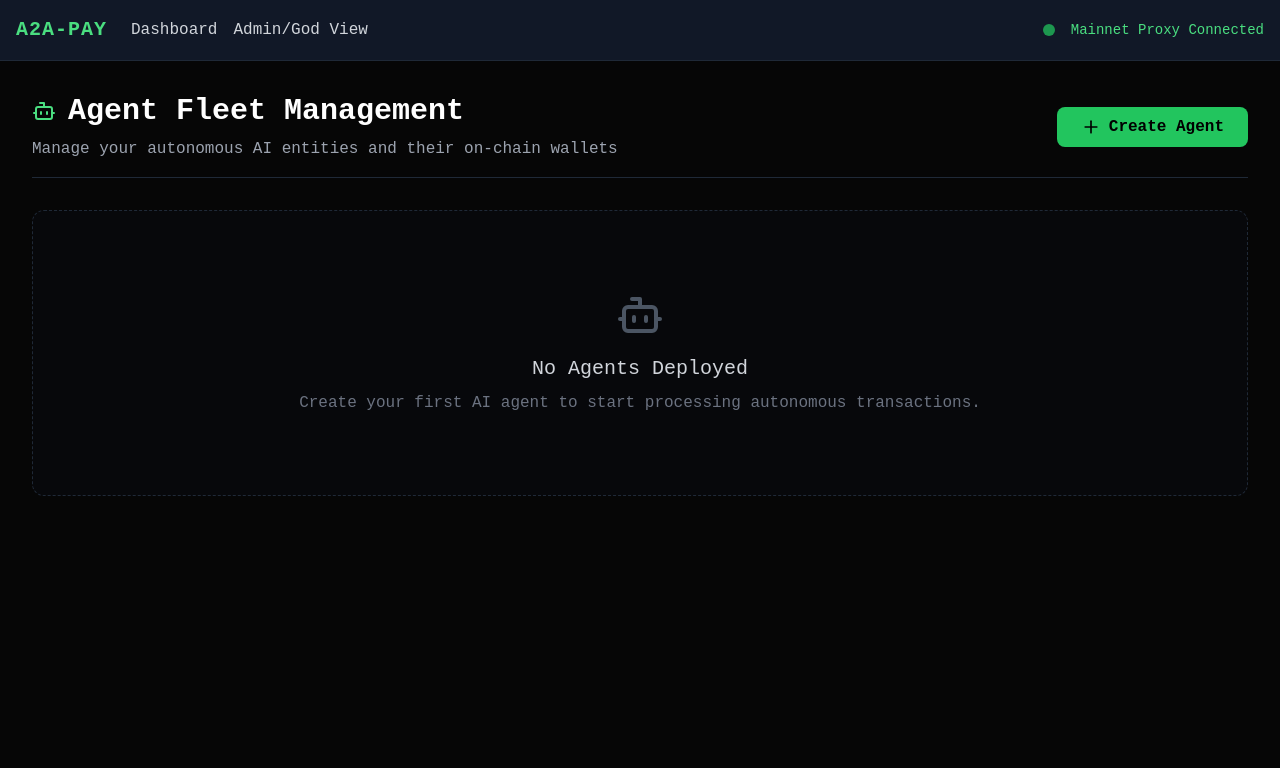
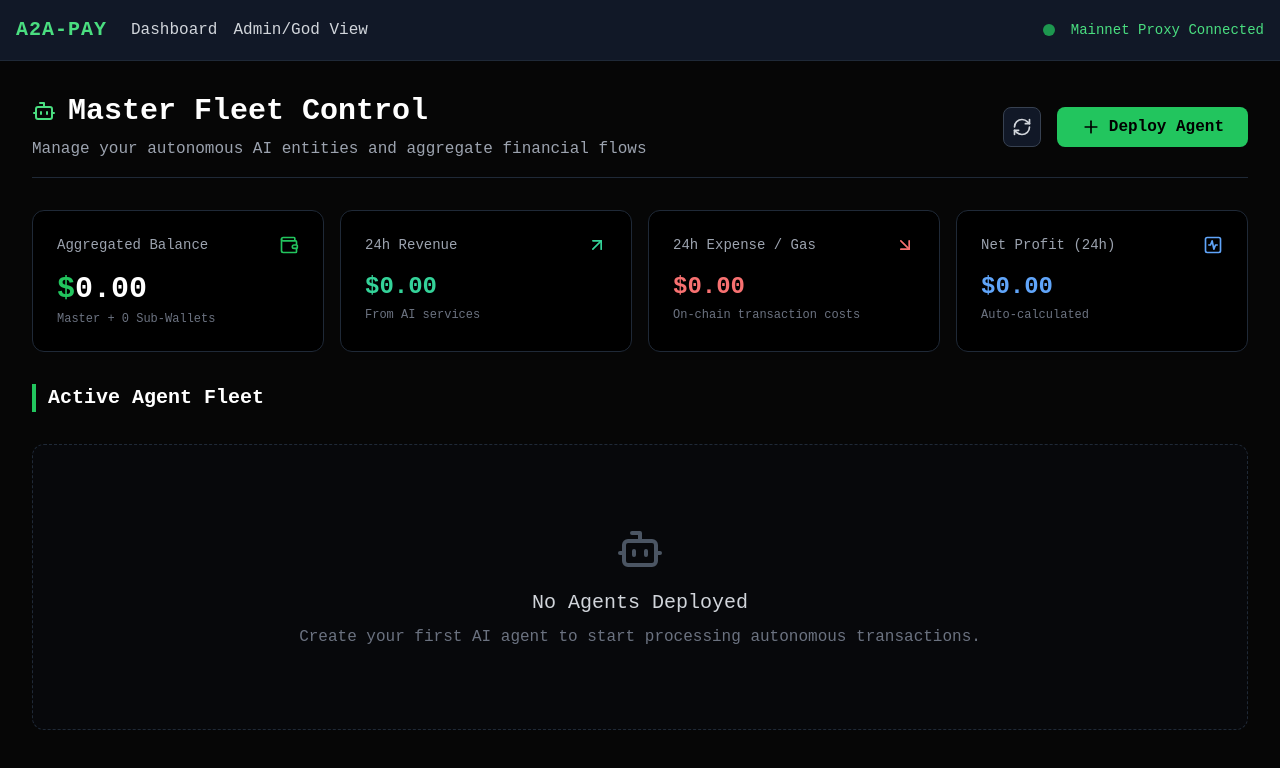
Before and after one commit to SynapseNetworkAI/Synapse-Network, a Next.js app in the folder frontend/: page /dashboard in a window 1280 px wide. Shown: the top 768 px of the page. Built offline with nearby package versions, Linux system fonts and the light colour scheme.

Commit message:
feat: implement Phase 10 Fleet Dashboard UI with global overview and tx history

```diff
--- a/frontend/src/app/dashboard/page.tsx
+++ b/frontend/src/app/dashboard/page.tsx
@@ -2,34 +2,101 @@
 
 import { useEffect, useState } from "react";
 import Link from "next/link";
-import { Plus, Bot, Key, Activity } from "lucide-react";
+import { Plus, Bot, Key, Activity, Wallet, ArrowUpRight, ArrowDownRight, ActivitySquare, RefreshCw, HandCoins } from "lucide-react";
 import { agentStore, AgentIdentity } from "@/utils/agentStore";
 
 export default function Dashboard() {
   const [agents, setAgents] = useState<AgentIdentity[]>([]);
+  const [isRefreshing, setIsRefreshing] = useState(false);
 
   useEffect(() => {
     setAgents(agentStore.getAgents());
   }, []);
 
+  const handleRefresh = () => {
+    setIsRefreshing(true);
+    setTimeout(() => setIsRefreshing(false), 800);
+  };
+
+  // Mock global stats for Dashboard Phase 10
+  const activeAgentsCount = agents.length;
+  const mockTotalBalance = "14052.50";
+  const mock24hRevenue = "+$342.10";
+  const mock24hExpense = "-$12.40";
+  const mockNetProfit = "+$329.70";
+
   return (
-    <div className="p-8 max-w-7xl mx-auto">
-      <div className="flex justify-between items-center mb-8 border-b border-gray-800 pb-4">
+    <div className="p-8 max-w-7xl mx-auto space-y-8">
+      {/* Header */}
+      <div className="flex justify-between items-center border-b border-gray-800 pb-4">
         <div>
           <h1 className="text-3xl font-bold text-white flex items-center">
             <Bot className="mr-3 text-green-400" />
-            Agent Fleet Management
+            Master Fleet Control
           </h1>
-          <p className="text-gray-400 mt-2">Manage your autonomous AI entities and their on-chain wallets</p>
+          <p className="text-gray-400 mt-2">Manage your autonomous AI entities and aggregate financial flows</p>
         </div>
-        <Link href="/dashboard/agents/create">
-          <button className="bg-green-500 hover:bg-green-600 text-black font-bold py-2 px-6 rounded-lg flex items-center transition-colors">
-            <Plus className="mr-2 h-5 w-5" />
-            Create Agent
+        <div className="flex gap-4">
+          <button
+            onClick={handleRefresh}
+            className="p-2 border border-gray-700 bg-gray-900 rounded-lg hover:bg-gray-800 transition-colors text-gray-300"
+            title="Refresh Fleet Status"
+          >
+            <RefreshCw className={`w-5 h-5 ${isRefreshing ? 'animate-spin text-green-400' : ''}`} />
           </button>
-        </Link>
+          <Link href="/dashboard/agents/create">
+            <button className="bg-green-500 hover:bg-green-600 text-black font-bold py-2 px-6 rounded-lg flex items-center transition-colors">
+              <Plus className="mr-2 h-5 w-5" />
+              Deploy Agent
+            </button>
+          </Link>
+        </div>
       </div>
 
+      {/* Global Overview Module */}
+      <div className="grid grid-cols-1 md:grid-cols-4 gap-4 mb-8">
+        <div className="bg-black border border-gray-800 p-6 rounded-xl relative overflow-hidden">
+          <div className="flex items-center justify-between mb-4">
+            <h3 className="text-gray-400 font-medium text-sm">Aggregated Balance</h3>
+            <Wallet className="text-green-500 w-5 h-5" />
+          </div>
+          <div className="text-3xl font-bold text-white mb-1"><span className="text-green-500">$</span>{agents.length > 0 ? mockTotalBalance : "0.00"}</div>
+          <p className="text-xs text-gray-500">Master + {agents.length} Sub-Wallets</p>
+        </div>
+
+        <div className="bg-black border border-gray-800 p-6 rounded-xl relative overflow-hidden">
+          <div className="flex items-center justify-between mb-4">
+            <h3 className="text-gray-400 font-medium text-sm">24h Revenue</h3>
+            <ArrowUpRight className="text-emerald-400 w-5 h-5" />
+          </div>
+          <div className="text-2xl font-bold text-emerald-400 mb-1">{agents.length > 0 ? mock24hRevenue : "$0.00"}</div>
+          <p className="text-xs text-gray-500">From AI services</p>
+        </div>
+
+        <div className="bg-black border border-gray-800 p-6 rounded-xl relative overflow-hidden">
+          <div className="flex items-center justify-between mb-4">
+            <h3 className="text-gray-400 font-medium text-sm">24h Expense / Gas</h3>
+            <ArrowDownRight className="text-red-400 w-5 h-5" />
+          </div>
+          <div className="text-2xl font-bold text-red-400 mb-1">{agents.length > 0 ? mock24hExpense : "$0.00"}</div>
+          <p className="text-xs text-gray-500">On-chain transaction costs</p>
+        </div>
+
+        <div className="bg-black border border-gray-800 p-6 rounded-xl relative overflow-hidden">
+          <div className="flex items-center justify-between mb-4">
+            <h3 className="text-gray-400 font-medium text-sm">Net Profit (24h)</h3>
+            <ActivitySquare className="text-blue-400 w-5 h-5" />
+          </div>
+          <div className="text-2xl font-bold text-blue-400 mb-1">{agents.length > 0 ? mockNetProfit : "$0.00"}</div>
+          <p className="text-xs text-gray-500">Auto-calculated</p>
+        </div>
+      </div>
+
+      <div className="mb-4">
+        <h2 className="text-xl font-bold text-white border-l-4 border-green-500 pl-3">Active Agent Fleet</h2>
+      </div>
+
+      {/* Fleet Table / Cards Module */}
       {agents.length === 0 ? (
         <div className="text-center py-20 border border-dashed border-gray-800 rounded-xl bg-gray-900/20">
           <Bot className="mx-auto h-12 w-12 text-gray-600 mb-4" />
@@ -39,35 +106,61 @@ export default function Dashboard() {
       ) : (
         <div className="grid grid-cols-1 md:grid-cols-2 lg:grid-cols-3 gap-6">
           {agents.map(agent => (
-            <div key={agent.id} className="border border-green-900/30 bg-black p-6 rounded-xl relative overflow-hidden group">
-              <div className="absolute top-0 left-0 w-full h-1 bg-gradient-to-r from-green-500 to-emerald-800"></div>
+            <div key={agent.id} className="border border-gray-800 bg-black p-6 rounded-xl relative overflow-hidden group hover:border-green-900/50 transition-all">
+              <div className="absolute top-0 left-0 w-full h-1 bg-gradient-to-r from-gray-800 to-gray-700 group-hover:from-green-500 group-hover:to-emerald-800 transition-all"></div>
 
               <div className="flex justify-between items-start mb-4">
-                <h3 className="text-xl font-bold text-green-400">{agent.name}</h3>
-                <span className="bg-gray-800 text-xs px-2 py-1 rounded text-gray-300 border border-gray-700">
-                  {agent.role}
-                </span>
+                <div className="flex items-center gap-3">
+                  <div className="bg-gray-900 p-2 rounded-lg border border-gray-800">
+                    <Bot className="w-6 h-6 text-green-400" />
+                  </div>
+                  <div>
+                    <h3 className="text-xl font-bold text-green-400 leading-tight">{agent.name}</h3>
+                    <span className="text-xs text-gray-500 font-mono tracking-wide">{agent.role}</span>
+                  </div>
+                </div>
+                <div className="flex items-center text-xs px-2 py-1 bg-green-500/10 text-green-400 rounded-full border border-green-500/20">
+                  <span className="w-1.5 h-1.5 rounded-full bg-green-400 mr-1.5 animate-pulse"></span>
+                  Active
+                </div>
               </div>
 
-              <div className="space-y-3 mb-6">
+              <div className="space-y-4 mb-6">
                 <div>
-                  <label className="text-xs text-gray-500 uppercase font-bold tracking-wider">Agent Address</label>
-                  <div className="font-mono text-sm text-gray-300 truncate bg-gray-900 p-2 rounded mt-1 border border-gray-800">
+                  <label className="text-[10px] text-gray-500 uppercase font-bold tracking-wider">Sub-Wallet Address</label>
+                  <div className="font-mono text-sm text-gray-300 truncate bg-gray-900/50 px-3 py-2 rounded mt-1 border border-gray-800/50 select-all">
                     {agent.address}
                   </div>
                 </div>
 
-                <div className="flex items-center text-sm text-gray-400">
-                  <Activity className="w-4 h-4 mr-2 text-green-500/70" />
-                  Status: <span className="text-green-400 ml-1">Active</span>
+                <div className="flex justify-between items-center bg-gray-900/40 p-3 rounded-lg border border-gray-800/50">
+                  <span className="text-sm text-gray-400">Balance</span>
+                  <div className="flex items-center gap-1 font-mono">
+                    <span className="text-green-500">$</span>
+                    <span className="text-gray-200">120.50</span>
+                    <span className="text-xs text-gray-500 ml-1">USDC</span>
+                  </div>
                 </div>
               </div>
 
-              <div className="flex gap-3">
-                <Link href={`/dashboard/agents/${agent.id}`} className="flex-1">
-                  <button className="w-full bg-gray-800 hover:bg-gray-700 text-white py-2 rounded-lg text-sm font-medium transition-colors border border-gray-700 flex items-center justify-center">
-                    <Key className="w-4 h-4 mr-2" />
-                    Manage & Setup
+              <div className="flex gap-2">
+                <button
+                  onClick={() => alert(`Mock: Funding agent with 10 USDC from Master Wallet...`)}
+                  className="flex-1 bg-gray-900 hover:bg-gray-800 text-green-400 py-2 rounded-lg text-sm font-medium transition-colors border border-green-900/30 hover:border-green-500/50 flex items-center justify-center">
+                  <HandCoins className="w-4 h-4 mr-1.5" />
+                  Fund
+                </button>
+
+                <button
+                  onClick={() => alert(`Mock: Sweeping all USDC from ${agent.name} back to Master.`)}
+                  className="flex-1 bg-gray-900 hover:bg-gray-800 text-blue-400 py-2 rounded-lg text-sm font-medium transition-colors border border-blue-900/30 hover:border-blue-500/50 flex items-center justify-center">
+                  <ArrowUpRight className="w-4 h-4 mr-1.5" />
+                  Sweep
+                </button>
+
+                <Link href={`/dashboard/agents/${agent.id}`} className="flex-1 flex" title="Agent Analytics & Details">
+                  <button className="w-full h-full bg-gray-800 hover:bg-gray-700 text-white rounded-lg text-sm font-medium transition-colors border border-gray-700 flex items-center justify-center p-2">
+                    <Activity className="w-4 h-4" />
                   </button>
                 </Link>
               </div>
```
